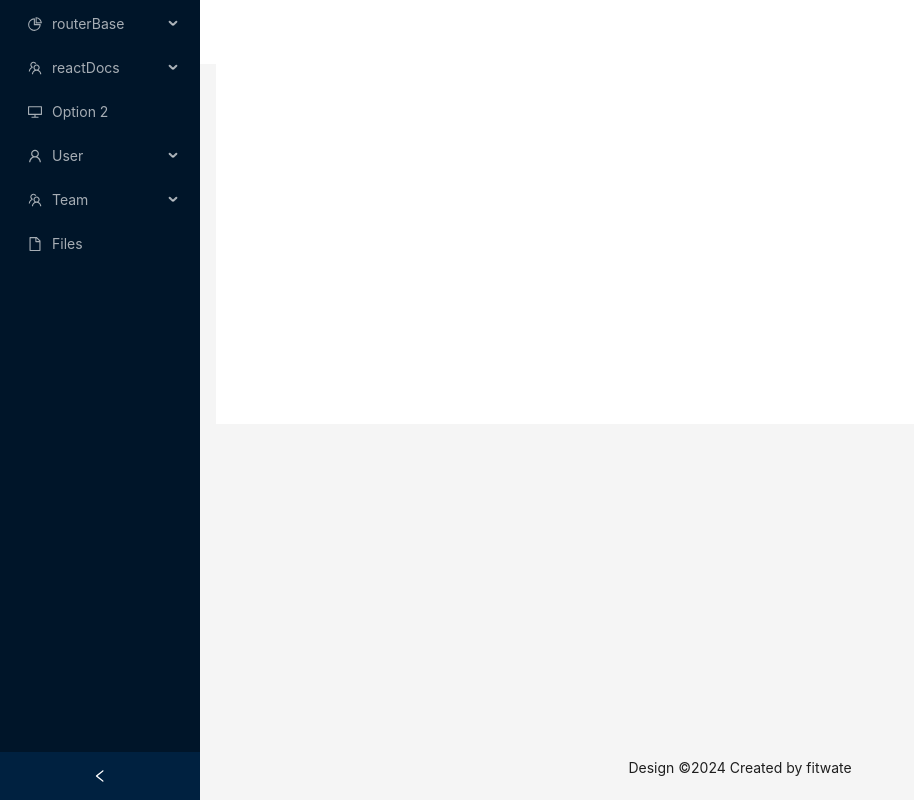
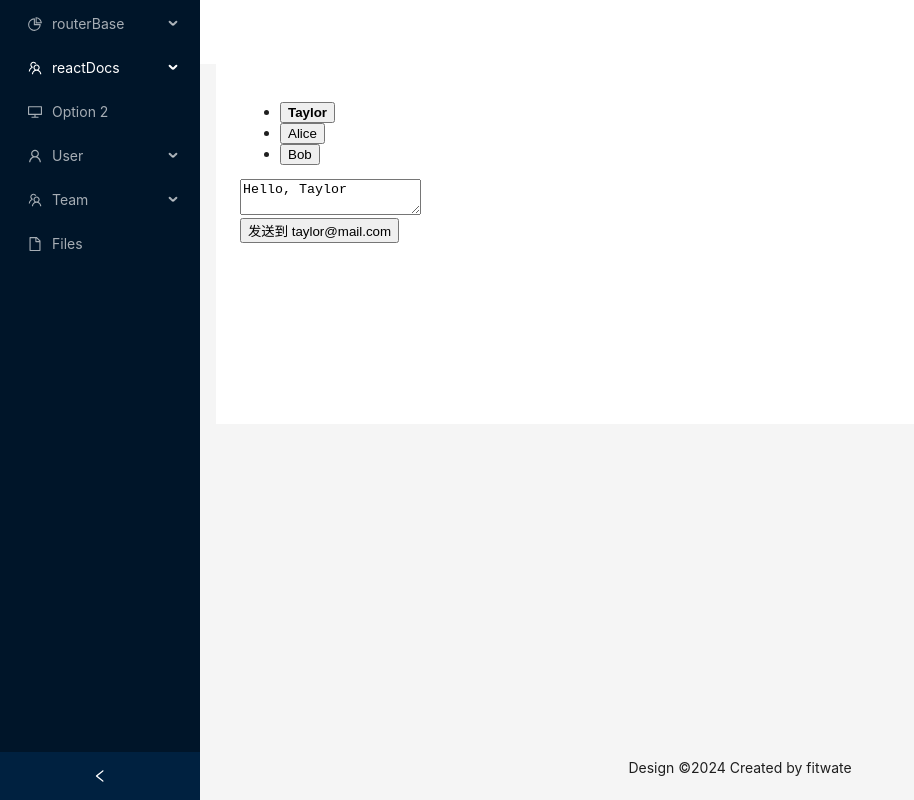
Before and after one commit to fitwate/react-learn, a React (Create React App) app: page /reactDocs/reducerlearn in a window 1280 px wide. Shown: the whole page, without its empty margins (0-914 px from the left). Built offline with nearby package versions, Linux system fonts and the light colour scheme.

Commit message:
learn reducer

```diff
--- a/src/App.js
+++ b/src/App.js
@@ -27,7 +27,8 @@
   ),
   getItem('reactDocs', 'sub2', <TeamOutlined />, [
     getItem('base', '/reactDocs/base'),
-    getItem('test', '/reactDocs/test')
+    getItem('test', '/reactDocs/test'),
+    getItem('reducerlearn', '/reactDocs/reducerlearn')
   ]),
   getItem('Option 2', '2', <DesktopOutlined />),
   getItem('User', 'sub3', <UserOutlined />, [
--- /dev/null
+++ b/src/pages/reactDocs/reducer/Chat.js
@@ -0,0 +1,28 @@
+// import { useState } from 'react';
+
+export default function Chat({contact, message, dispatch}) {
+  return (
+    <section className="chat">
+      <textarea
+        value={message}
+        placeholder={'和 ' + contact.name + ' 聊天'}
+        onChange={(e) => {
+          dispatch({
+            type: 'edited_message',
+            message: e.target.value,
+          });
+        }}
+      />
+      <br />
+      <button
+        onClick={() => {
+          alert(`正在发送 "${message}" 到 ${contact.email}`);
+          dispatch({
+            type: 'sent_message',
+          });
+        }}>
+        发送到 {contact.email}
+      </button>
+    </section>
+  );
+}
--- /dev/null
+++ b/src/pages/reactDocs/reducer/ContactList.js
@@ -0,0 +1,21 @@
+export default function ContactList({contacts, selectedId, dispatch}) {
+    return (
+      <section className="contact-list">
+        <ul>
+          {contacts.map((contact) => (
+            <li key={contact.id}>
+              <button
+                onClick={() => {
+                  dispatch({
+                    type: 'changed_selection',
+                    contactId: contact.id,
+                  });
+                }}>
+                {selectedId === contact.id ? <b>{contact.name}</b> : contact.name}
+              </button>
+            </li>
+          ))}
+        </ul>
+      </section>
+    );
+  }
--- /dev/null
+++ b/src/pages/reactDocs/reducer/ReducerLearn.jsx
@@ -0,0 +1,31 @@
+import { useReducer } from 'react';
+import Chat from './Chat.js';
+import ContactList from './ContactList.js';
+import { initialState, messengerReducer } from './messengerReducer';
+
+export default function ReducerLearn() {
+  const [state, dispatch] = useReducer(messengerReducer, initialState);
+  const message = state.messages[state.selectedId];
+  const contact = contacts.find((c) => c.id === state.selectedId);
+  return (
+    <div>
+      <ContactList
+        contacts={contacts}
+        selectedId={state.selectedId}
+        dispatch={dispatch}
+      />
+      <Chat
+        key={contact.id}
+        message={message}
+        contact={contact}
+        dispatch={dispatch}
+      />
+    </div>
+  );
+}
+
+const contacts = [
+  {id: 0, name: 'Taylor', email: 'taylor@mail.com'},
+  {id: 1, name: 'Alice', email: 'alice@mail.com'},
+  {id: 2, name: 'Bob', email: 'bob@mail.com'},
+];
--- /dev/null
+++ b/src/pages/reactDocs/reducer/messengerReducer.js
@@ -0,0 +1,40 @@
+export const initialState = {
+    selectedId: 0,
+    messages: {
+      0: 'Hello, Taylor',
+      1: 'Hello, Alice',
+      2: 'Hello, Bob',
+    },
+  };
+
+  export function messengerReducer(state, action) {
+    switch (action.type) {
+      case 'changed_selection': {
+        return {
+          ...state,
+          selectedId: action.contactId,
+        };
+      }
+      case 'edited_message': {
+        return {
+          ...state,
+          messages: {
+            ...state.messages,
+            [state.selectedId]: action.message,
+          },
+        };
+      }
+      case 'sent_message': {
+        return {
+          ...state,
+          messages: {
+            ...state.messages,
+            [state.selectedId]: '',
+          },
+        };
+      }
+      default: {
+        throw Error('未知 action：' + action.type);
+      }
+    }
+  }
```
Also changed, not shown: src/routes/index.jsx (+6 -3 lines).
